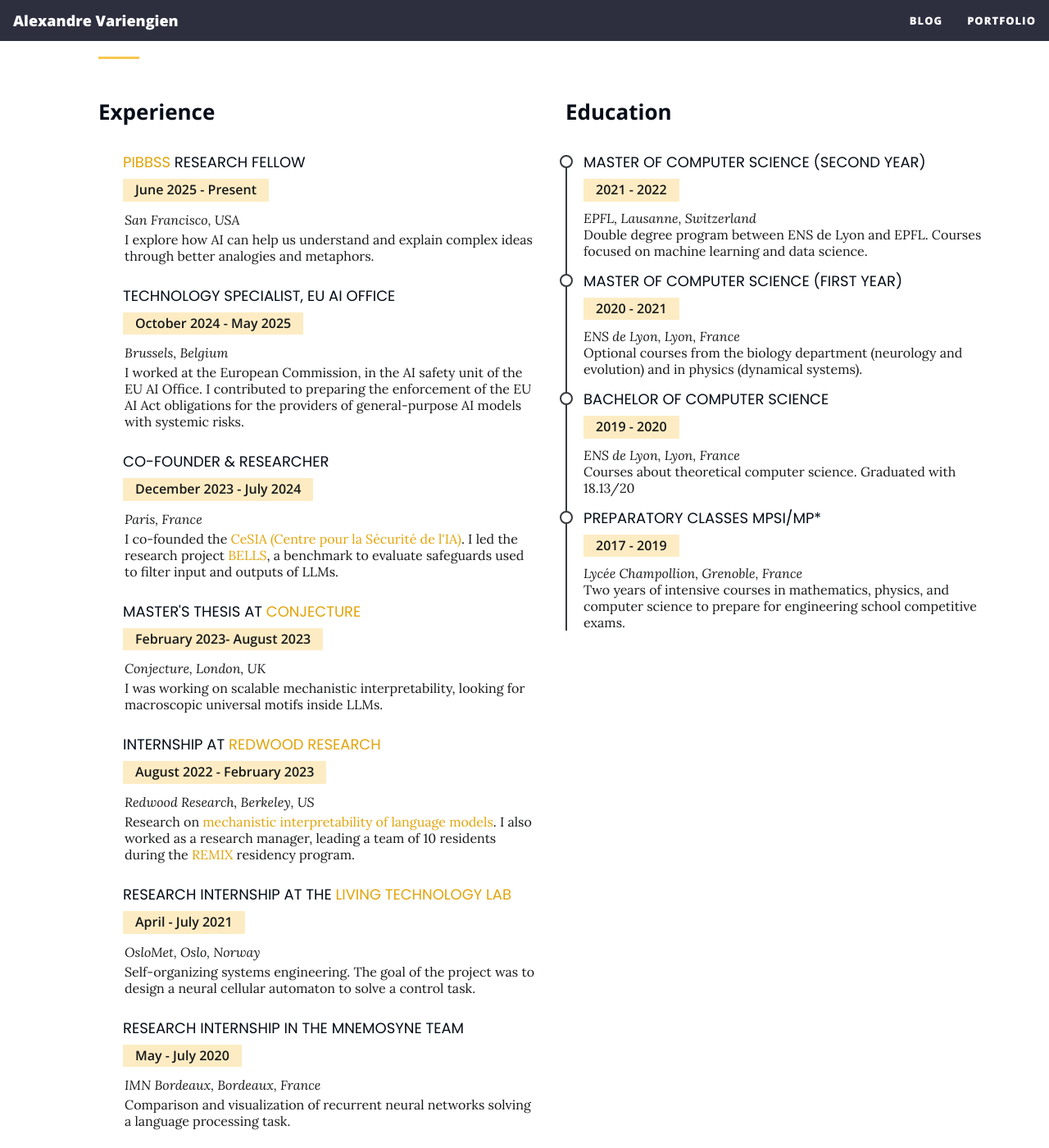
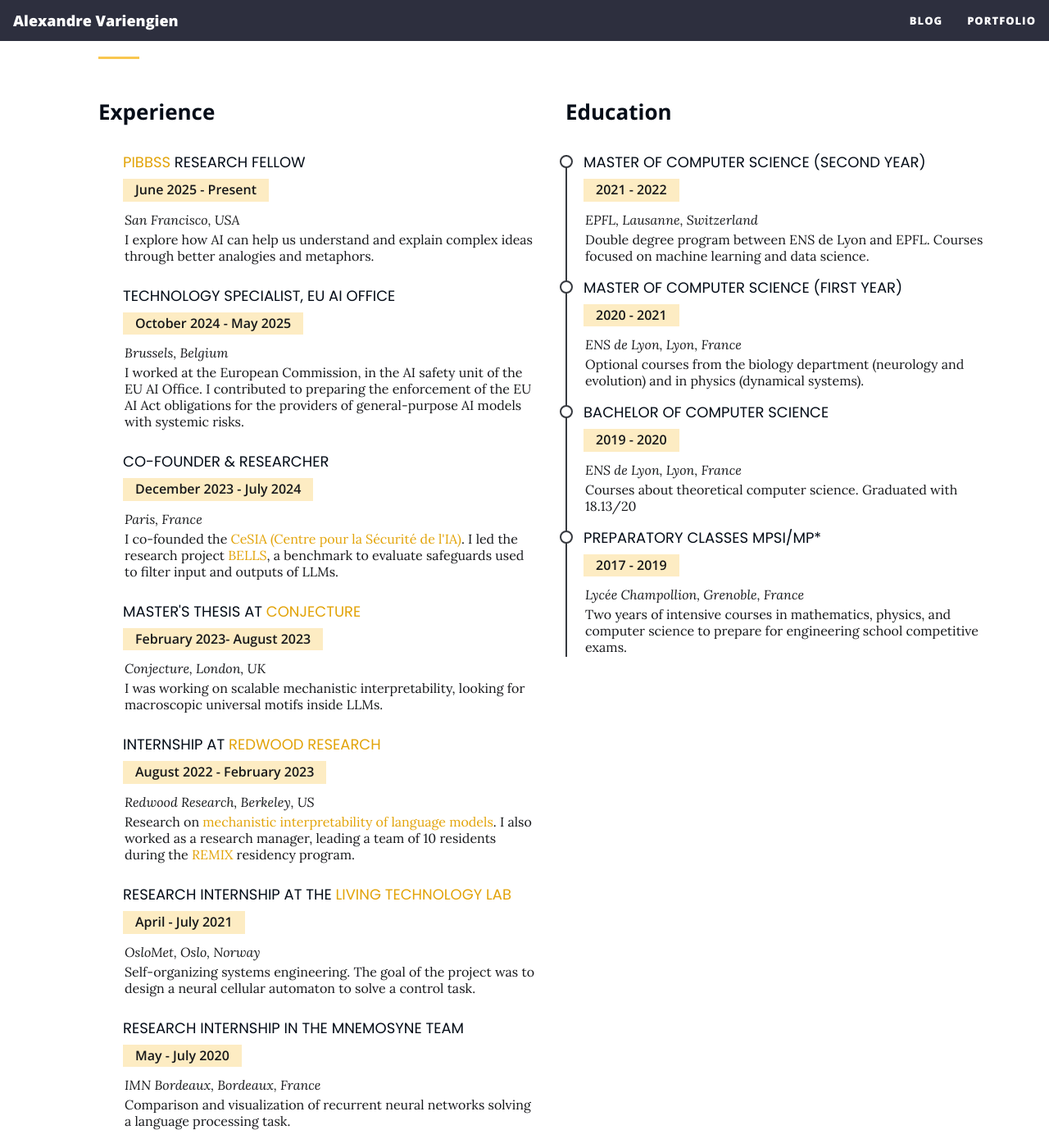
Before and after one commit to aVariengien/avariengien.github.io, a Jekyll site: the page built from index.html, in a window 1280 px wide and 1400 px high, scrolled down 560 px. Shown: the whole window at 82% size. Built offline with Jekyll 4.4.1, drawn with Linux system fonts in a browser that asks for light colours; the list of posts is cut into pages by our own code.

Commit message:
fix spacing education

```diff
--- a/assets/css/style.css
+++ b/assets/css/style.css
@@ -196,6 +196,7 @@ section {
   border-left: 2px solid #36393f;
   position: relative;
 }
+
 .resume .resume-item h4 {
   line-height: 18px;
   font-size: 18px;
@@ -216,7 +217,9 @@ section {
 
 .resume .resume-item p {
   font-size: 16px;
+  padding: 2px 2px;
 }
+
 
 .resume .resume-item ul {
   padding-left: 20px;
```
